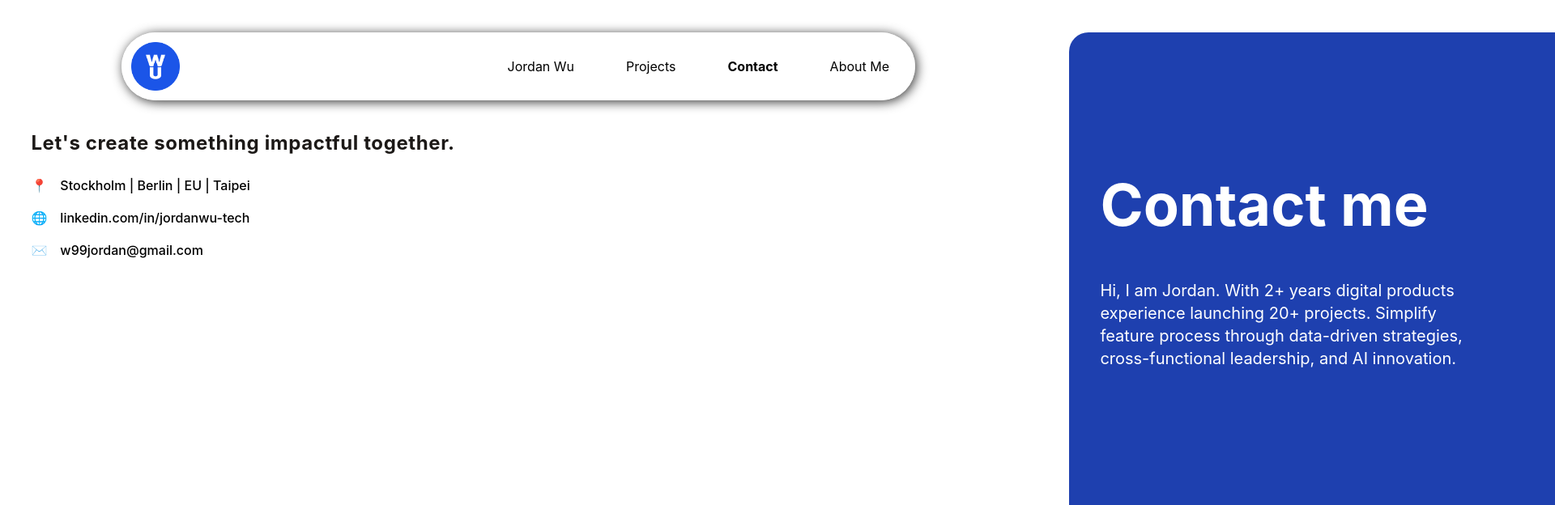
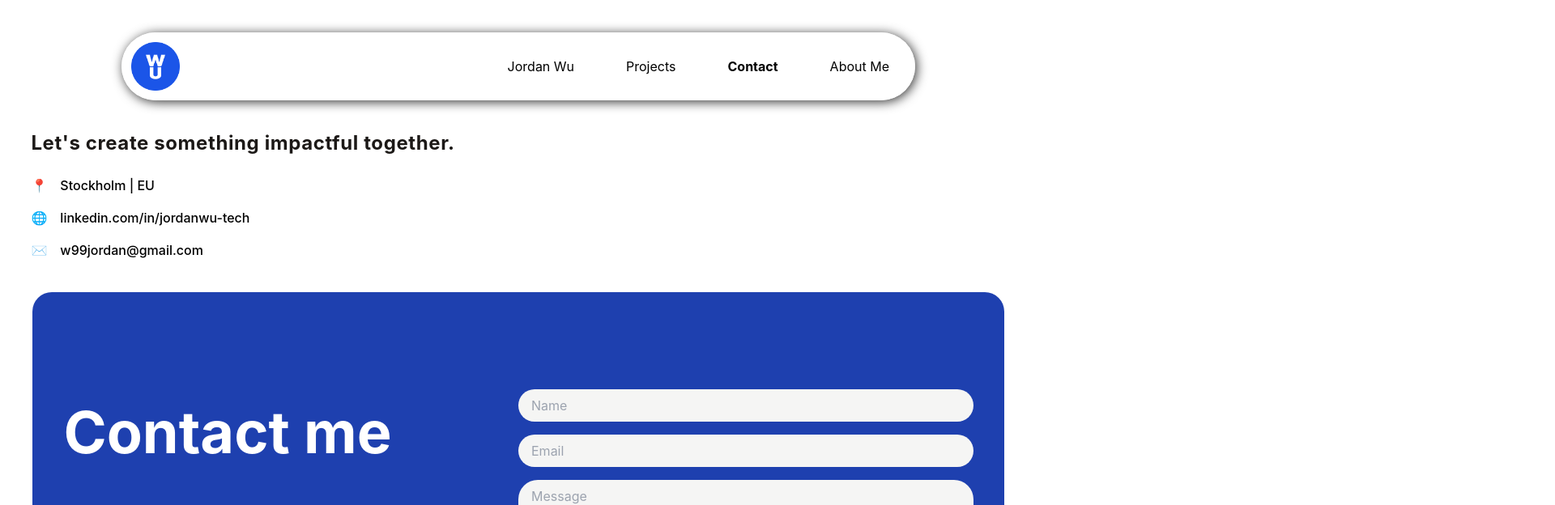
Before and after one commit to WuChihWei/my-portfolio, a Next.js app: page /contact in a window 1280 px wide. Shown: the top 624 px of the page at 81% size, 1920 px wide, since content can reach past the window. Built offline with nearby package versions, Linux system fonts and the light colour scheme.

Commit message:
modify cover letter

```diff
--- a/app/contact/page.js
+++ b/app/contact/page.js
@@ -5,7 +5,8 @@ import Footer from '../../components/Footer';
 
 export default function ContactPage() {
   return (
-    <div className="h-full md:h-screen-40 items-center  flex flex-col flex-wrap">
+    <div className="h-auto items-center  flex flex-col flex-wrap">
+
       <div className="w-full p-p-gap pt-40">
         <h4 className="heading-3-custom mr-20 mb-6 text-stone-900">
           Let's create something impactful together.
@@ -13,7 +14,7 @@ export default function ContactPage() {
         <div className="space-y-2 md:space-y-4">
           <p className="flex items-center">
             <span className="mr-4">📍</span>
-            <span className="text-base md:text-base font-medium">Stockholm | Berlin | EU | Taipei</span>
+            <span className="text-base md:text-base font-medium">Stockholm | EU </span>
           </p>
           <p className="flex items-center">
             <span className="mr-4">🌐</span>
@@ -36,6 +37,7 @@ export default function ContactPage() {
       <div className="w-full">
         <Footer.Top />
       </div>
+
     </div>
   );
 }
```
